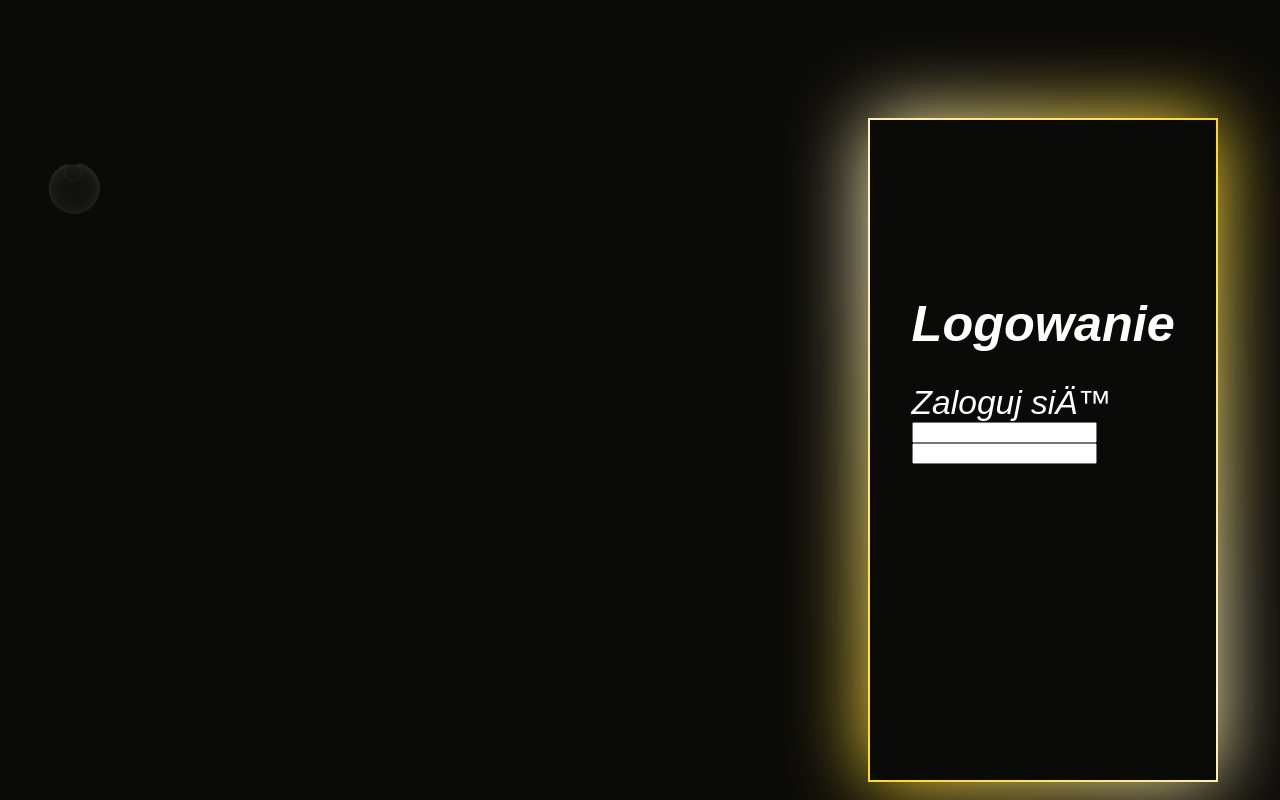
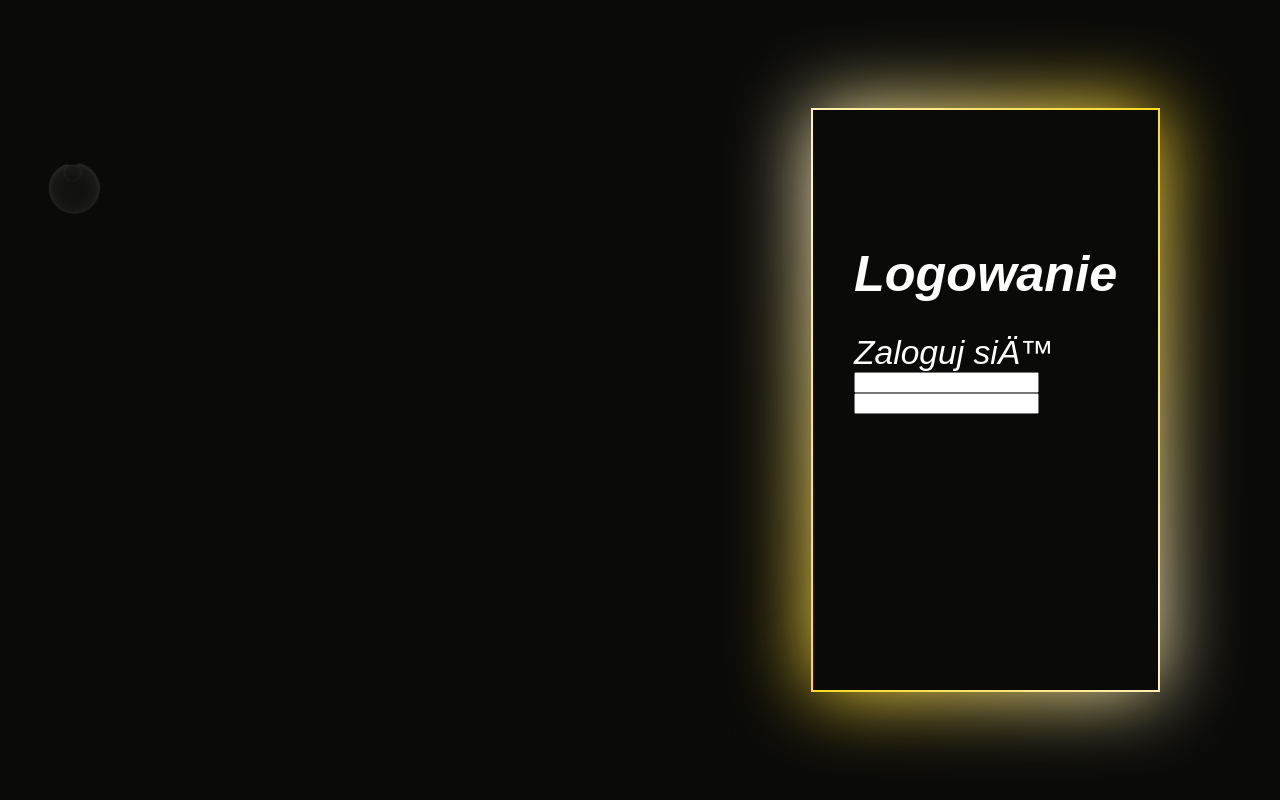
Before and after one commit to Vis-Companied/Pisarze, a PHP site: page /Vis.html in a window 1280 px wide. Run offline with PHP 8.4, Linux system fonts and the light colour scheme.

Commit message:
09.10.2020

```diff
--- a/Vis.css
+++ b/Vis.css
@@ -267,7 +267,7 @@
 }
 
 header {
-    height: 120px;
+    height: 110px;
 }
 .container {
     display: flex;
@@ -276,7 +276,7 @@
     margin: auto;
 }
 main {
-    width: 70%;
+    width: 65%;
 }
 aside {
     width: 30%;
@@ -293,8 +293,8 @@
 
 .box {
     position: relative;
-    width: 580px;
-    height: 500px;
+    width: 600px;
+    height: 420px;
     padding-bottom: 150px;
     padding-top: 10px;
     display: flex;
```
Also changed, not shown: VisN.css (+4 -4 lines).
